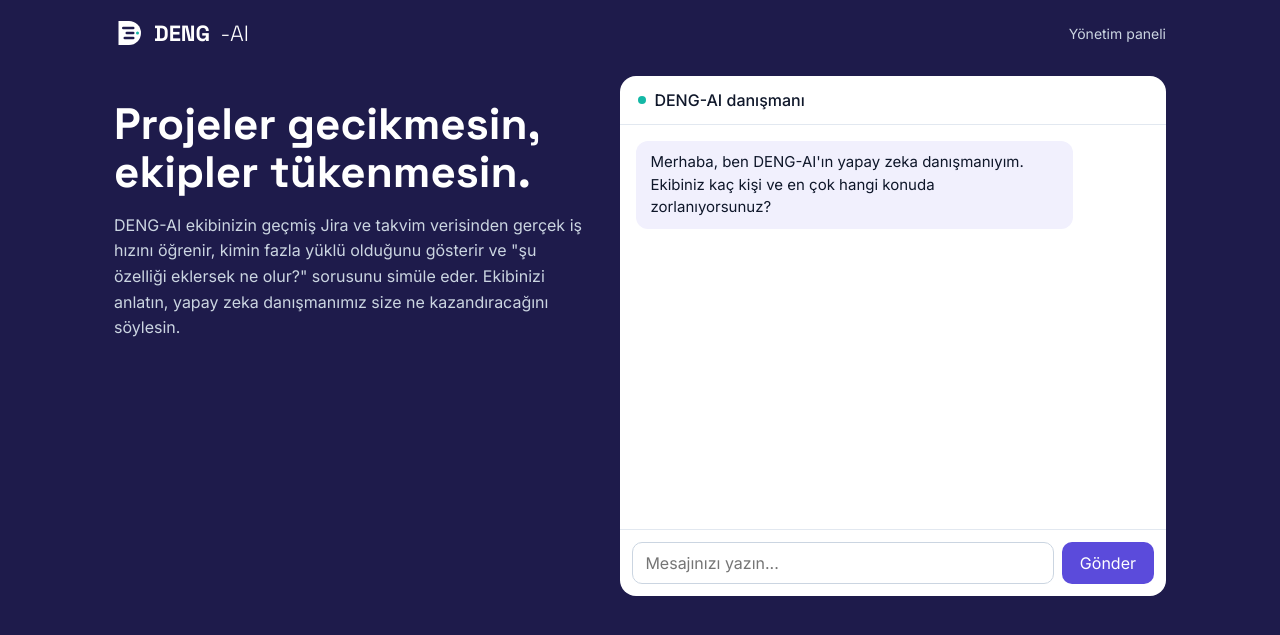
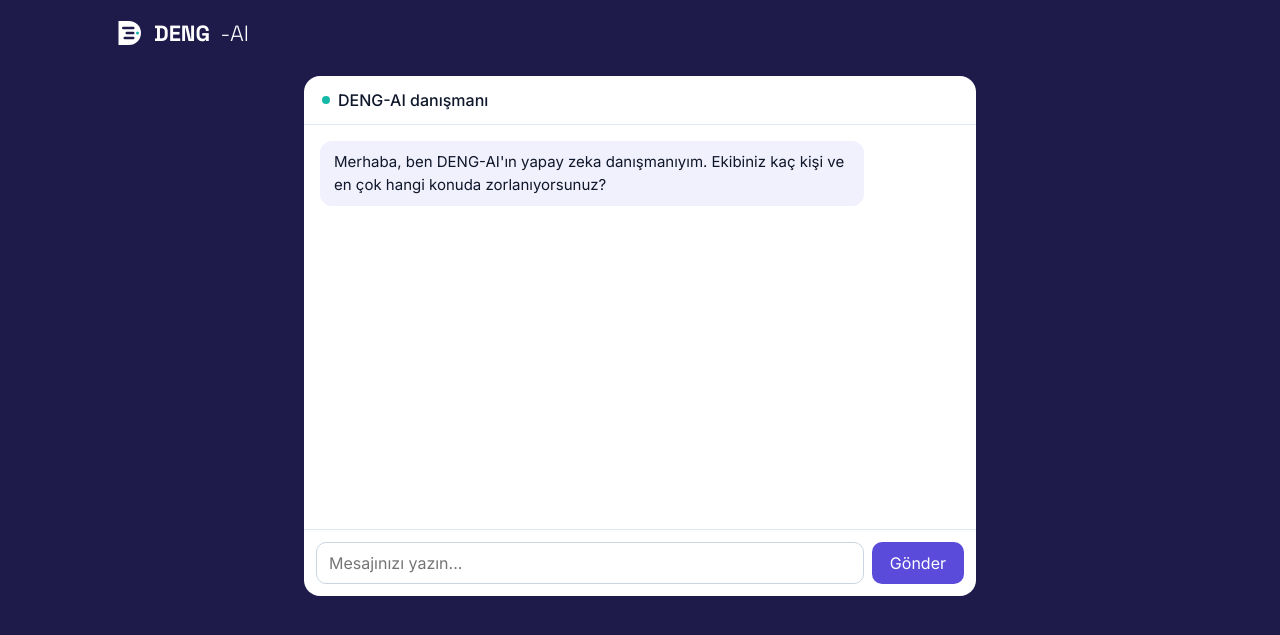
Before and after one commit to ilkernedim/deng-ai, a Flask app: page / in a window 1280 px wide. Shown: the top 635 px of the page. Run offline with Flask 3, Linux system fonts and the light colour scheme.

Commit message:
Tasarımsal değişiklikler: chatbot sayfası sadeleştirildi, yalnızca logo ve danışman kaldı

```diff
--- a/app/templates/index.html
+++ b/app/templates/index.html
@@ -5,12 +5,10 @@
 <style>
 :root{--indigo:#1E1B4B;--mor:#5B4BDB;--turkuaz:#14B8A6;--zemin:#F8FAFC;--metin:#0F172A}
 *{box-sizing:border-box}body{margin:0;font-family:Inter,sans-serif;background:var(--indigo);color:#fff}
-header{display:flex;align-items:center;justify-content:space-between;padding:18px 24px;max-width:1100px;margin:auto}
+header{display:flex;align-items:center;padding:18px 24px;max-width:1100px;margin:auto}
 .logo{font-family:'Space Grotesk';font-size:22px;display:flex;align-items:center;gap:10px}.logo b{font-weight:700}.logo span{font-weight:300}
 header a{color:#cbd5e1;font-size:14px;text-decoration:none}
-main{max-width:1100px;margin:auto;padding:10px 24px 40px;display:grid;grid-template-columns:1fr 1.15fr;gap:32px;align-items:start}
-h1{font-family:'Space Grotesk';font-size:44px;line-height:1.1;margin:24px 0 14px}
-.alt{color:#cbd5e1;line-height:1.6}
+main{max-width:720px;margin:auto;padding:10px 24px 40px}
 .chat{background:#fff;color:var(--metin);border-radius:16px;display:flex;flex-direction:column;height:520px;overflow:hidden}
 .chat-ust{padding:14px 18px;border-bottom:1px solid #e2e8f0;font-weight:500;display:flex;gap:8px;align-items:center}
 .nokta{width:8px;height:8px;border-radius:50%;background:var(--turkuaz)}
@@ -21,14 +19,9 @@ form.giris{display:flex;gap:8px;padding:12px;border-top:1px solid #e2e8f0}
 input{font:inherit;padding:10px 12px;border:1px solid #cbd5e1;border-radius:10px;width:100%}
 button{font:inherit;background:var(--mor);color:#fff;border:0;border-radius:10px;padding:10px 18px;cursor:pointer}
 button:disabled{opacity:.5}
-@media(max-width:820px){main{grid-template-columns:1fr}h1{font-size:32px}}
 </style></head><body>
-<header><div class="logo"><svg width="30" height="30" viewBox="0 0 120 120"><path d="M18 12H60a48 48 0 0 1 0 96H18Z" fill="#fff"/><rect x="32" y="35" width="50" height="10" rx="5" fill="#1E1B4B"/><rect x="46" y="55" width="36" height="10" rx="5" fill="#1E1B4B"/><rect x="38" y="75" width="44" height="10" rx="5" fill="#1E1B4B"/><circle cx="94" cy="60" r="6" fill="#14B8A6"/></svg><b>DENG</b><span>-AI</span></div><a href="/dashboard">Yönetim paneli</a></header>
+<header><div class="logo"><svg width="30" height="30" viewBox="0 0 120 120"><path d="M18 12H60a48 48 0 0 1 0 96H18Z" fill="#fff"/><rect x="32" y="35" width="50" height="10" rx="5" fill="#1E1B4B"/><rect x="46" y="55" width="36" height="10" rx="5" fill="#1E1B4B"/><rect x="38" y="75" width="44" height="10" rx="5" fill="#1E1B4B"/><circle cx="94" cy="60" r="6" fill="#14B8A6"/></svg><b>DENG</b><span>-AI</span></div></header>
 <main>
-<section>
-<h1>Projeler gecikmesin, ekipler tükenmesin.</h1>
-<p class="alt">DENG-AI ekibinizin geçmiş Jira ve takvim verisinden gerçek iş hızını öğrenir, kimin fazla yüklü olduğunu gösterir ve "şu özelliği eklersek ne olur?" sorusunu simüle eder. Ekibinizi anlatın, yapay zeka danışmanımız size ne kazandıracağını söylesin.</p>
-</section>
 <section class="chat">
 <div class="chat-ust"><span class="nokta"></span>DENG-AI danışmanı</div>
 <div id="mesajlar"><div class="m ai">Merhaba, ben DENG-AI'ın yapay zeka danışmanıyım. Ekibiniz kaç kişi ve en çok hangi konuda zorlanıyorsunuz?</div></div>
```
